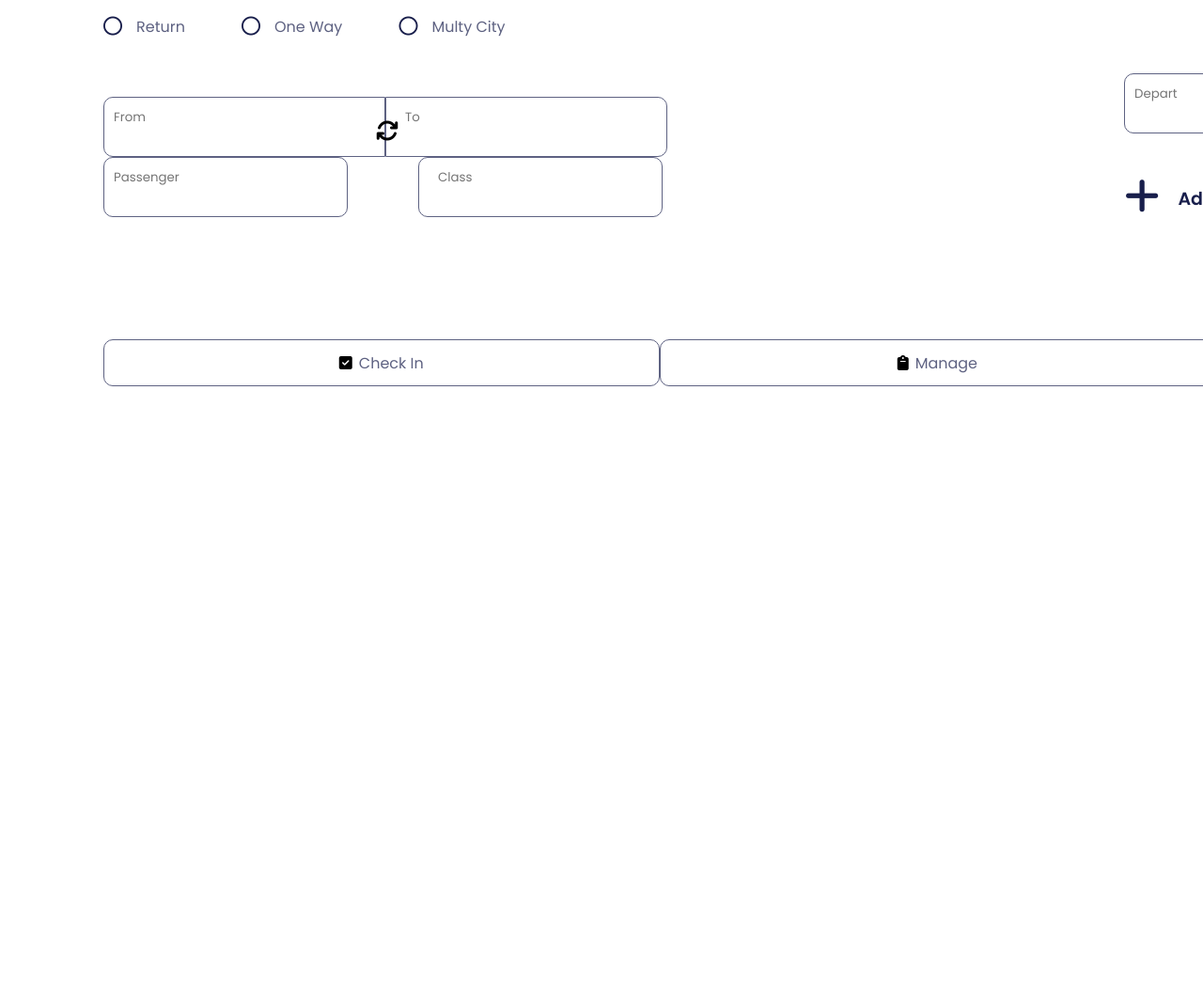
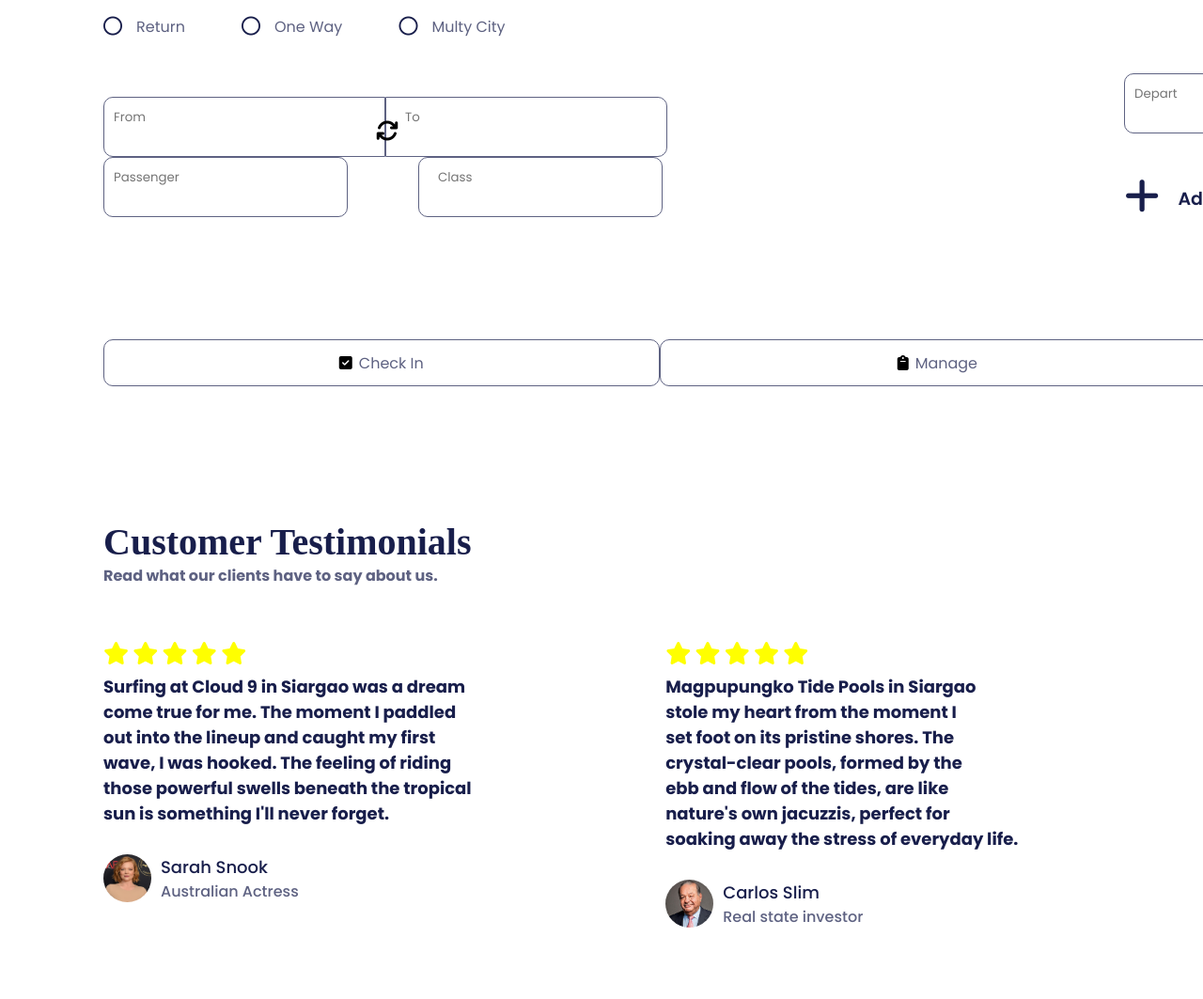
Before and after one commit to Kenshien22/Lakbay, a plain HTML site: page index.html in a window 1280 px wide. Shown: the part 1997-3060 px from the top of the page at 94% size. Before the commit the page ends 2408 px from the top, so only its background shows below. Drawn offline with Linux system fonts and the light colour scheme; a web font is replaced by a local one.

Commit message:
added testimonials content

```diff
--- a/index.html
+++ b/index.html
@@ -65,9 +65,7 @@
             </div>
         </div>
         <div class="Destination-section">
-            <div class="bg-icon">
-                <img src="./Assets/Images/Decore.png" alt="">
-            </div>
+
             <h2>Top Destinations</h2>
             <div class="destination-list">
                 <div class="disnation">
@@ -229,8 +227,85 @@
                 </div>
             </div>
         </div>
-        <div class="Testimonials-section"></div>
+        <div class="testimonials-section">
+            <div class="heading">
+                <h2>Customer Testimonials</h2>
+                <p>Read what our clients have to say about us.</p>
+            </div>
+            <div class="testimonial-container">
+                <div class="customer1">
+                    <div class="customer-feedback">
+                        <i class="fa-solid fa-star"></i>
+                        <i class="fa-solid fa-star"></i>
+                        <i class="fa-solid fa-star"></i>
+                        <i class="fa-solid fa-star"></i>
+                        <i class="fa-solid fa-star"></i>
+                        <p>Surfing at Cloud 9 in Siargao was a dream <br> come true for me. The moment I paddled <br>
+                            out
+                            into
+                            the lineup and caught my first <br> wave, I was hooked. The feeling of riding <br> those
+                            powerful
+                            swells beneath the tropical <br> sun is something I'll never forget.</p>
+                    </div>
+                    <div class="customer-name">
+                        <div class="image">
+                            <img src="./Assets/Images/witness1.jpg">
+                        </div>
+                        <p> Sarah Snook <span>Australian Actress</span></p>
+                    </div>
+                </div>
+                <!-- Customer 2 -->
+                <div class="customer2">
+                    <div class="customer-feedback">
+                        <i class="fa-solid fa-star"></i>
+                        <i class="fa-solid fa-star"></i>
+                        <i class="fa-solid fa-star"></i>
+                        <i class="fa-solid fa-star"></i>
+                        <i class="fa-solid fa-star"></i>
+                        <p>Magpupungko Tide Pools in Siargao <br> stole my heart from the moment I <br> set foot on its
+                            pristine shores. The <br> crystal-clear pools, formed by the <br> ebb and flow of the tides,
+                            are like <br>
+                            nature's own jacuzzis, perfect for <br> soaking away the stress of everyday life.</p>
+                    </div>
+                    <div class="customer-name">
+                        <div class="image">
+                            <img src="./Assets/Images/witness3.jpg">
+                        </div>
+                        <p> Carlos Slim <span>Real state investor</span></p>
+                    </div>
+                </div>
+                <div class="customer3">
+                    <div class="customer-feedback">
+                        <i class="fa-solid fa-star"></i>
+                        <i class="fa-solid fa-star"></i>
+                        <i class="fa-solid fa-star"></i>
+                        <i class="fa-solid fa-star"></i>
+                        <i class="fa-solid fa-star"></i>
+                        <p>My journey along Maasim River in Sarangani <br> Province was nothing short of enchanting.
+                            <br> As
+                            I
+                            kayaked through its winding channels,<br> I was surrounded by lush mangrove forests <br>
+                            teeming
+                            with
+                            wildlife. The tranquil atmosphere <br> was a welcome escape from the hustle and <br> bustle
+                            of
+                            city
+                            life.
+                        </p>
+                    </div>
+                    <div class="customer-name">
+                        <div class="image">
+                            <img src="./Assets/Images/witness2.jpg">
+                        </div>
+                        <p> Mark Lee <span>Song Writer</span></p>
+                    </div>
+                </div>
+            </div>
+        </div>
         <div class="Footer-section"></div>
+
+
+
     </div>
 
 </body>
--- a/styles/Booking.css
+++ b/styles/Booking.css
@@ -1,6 +1,6 @@
 .main .Book-section {
     display: grid;
-    height: 66vh;
+    height: 70vh;
     grid-template-rows: 80px 1fr auto;
     gap: 80px;
 }
@@ -231,6 +231,7 @@
     justify-content: center;
     border: 1px solid var(--Primary);
     border-radius: 10px;
+    cursor: pointer;
 }
 .main .Book-section .status-container .checkin-container p:nth-child(2) {
     margin-left: 7px;
--- a/styles/Destinations.css
+++ b/styles/Destinations.css
@@ -110,10 +110,9 @@
     transform: scale(1, 0);
     z-index: 3;
     transition: 400ms ease-in;
-    transform-origin: bottom;
     display: grid;
     grid-template-rows: 1fr auto;
-    background: var(--Tertiary);
+    background: #00ffee4b;
     border-radius: 20px;
 }
 .main .Destination-section .destination-list .disnation .hover-details .destination-container {
@@ -132,7 +131,7 @@
     font-weight: 500;
 }
 .main .Destination-section .destination-list .disnation .hover-details .destination-container span {
-    background: linear-gradient(to right, white, grey);
+    background: linear-gradient(to right, white, red, black);
     background-clip: text;
     color: transparent;
     font-size: 30px;
@@ -145,7 +144,7 @@
     margin: 0 20px;
 }
 .main .Destination-section .destination-list .disnation .hover-details .traveltrip-container p {
-    background: linear-gradient(to left, red, white);
+    background: linear-gradient(to left, red, black);
     background-clip: text;
     color: transparent;
     font-size: 18px;
--- a/styles/Testimonials.css
+++ b/styles/Testimonials.css
@@ -0,0 +1,165 @@
+.main .testimonials-section {
+    display: grid;
+    height: 70vh;
+    grid-template-rows: 180px 1fr;
+    margin-top: 100px;
+}
+.main .testimonials-section .heading {
+    grid-row: 1/2;
+    margin-top: 50px;
+}
+.main .testimonials-section .heading h2 {
+    display: flex;
+    align-items: center;
+    margin: 0 110px;
+    font-size: 40px;
+    color: var(--Tertiary);
+    font-family: 'Volkhov', serif;
+}
+.main .testimonials-section .heading p {
+    margin: 0 110px;
+    font-size: 16px;
+    color: var(--Primary);
+    font-weight: bold;
+}
+.main .testimonials-section .testimonial-container {
+    grid-row: 2/3;
+    display: grid;
+    grid-template-columns: repeat(3, 1fr);
+    gap: 20px;
+    margin: 0 110px;
+}
+.testimonials-section .testimonial-container .customer1 {
+    display: grid;
+    grid-template-rows: auto 1fr;
+}
+.testimonials-section .testimonial-container .customer1 .customer-feedback {
+    grid-row: 1/2;
+}
+.testimonials-section .testimonial-container .customer1 i {
+    font-size: 24px;
+    color: yellow;
+    padding-bottom: 10px;
+}
+.testimonials-section .testimonial-container .customer1 p {
+    font-size: 18px;
+    font-weight: bold;
+    color: var(--Tertiary);
+}
+.testimonials-section .testimonial-container .customer-name {
+    display: flex;
+    grid-row: 2/3;
+}
+.testimonials-section .testimonial-container .image {
+    width: 51px;
+    height: 51px;
+}
+.testimonials-section .testimonial-container .image img {
+    object-fit: cover;
+    border-radius: 50%;
+    width: 100%;
+    height: 100%;
+    margin-top: 30px;
+}
+.testimonials-section .testimonial-container .customer-name p {
+    margin-top: 30px;
+    margin-left: 10px;
+    font-size: 18px;
+    font-weight: 500;
+}
+.testimonials-section .testimonial-container .customer-name p span {
+    display: block;
+    font-size: 16px;
+    font-weight: 500;
+    color: var(--Primary);
+}
+/* Customer 2 */
+.testimonials-section .testimonial-container .customer2 {
+    display: grid;
+    grid-template-rows: auto 1fr;
+}
+.testimonials-section .testimonial-container .customer2 .customer-feedback {
+    grid-row: 1/2;
+}
+.testimonials-section .testimonial-container .customer2 i {
+    font-size: 24px;
+    color: yellow;
+    padding-bottom: 10px;
+}
+.testimonials-section .testimonial-container .customer2 p {
+    font-size: 18px;
+    font-weight: bold;
+    color: var(--Tertiary);
+}
+.testimonials-section .testimonial-container .customer2 .customer-name {
+    display: flex;
+    grid-row: 2/3;
+}
+.testimonials-section .testimonial-container .customer2 .image {
+    width: 51px;
+    height: 51px;
+}
+.testimonials-section .testimonial-container .customer2 .image img {
+    object-fit: cover;
+    border-radius: 50%;
+    width: 100%;
+    height: 100%;
+    margin-top: 30px;
+}
+.testimonials-section .testimonial-container .customer2 .customer-name p {
+    margin-top: 30px;
+    margin-left: 10px;
+    font-size: 18px;
+    font-weight: 500;
+}
+.testimonials-section .testimonial-container .customer2 .customer-name p span {
+    display: block;
+    font-size: 16px;
+    font-weight: 500;
+    color: var(--Primary);
+}
+/* Customer 3 */
+.testimonials-section .testimonial-container .customer3 {
+    display: grid;
+    grid-template-rows: auto 1fr;
+}
+.testimonials-section .testimonial-container .customer3 .customer-feedback {
+    grid-row: 1/2;
+}
+.testimonials-section .testimonial-container .customer3 i {
+    font-size: 24px;
+    color: yellow;
+    padding-bottom: 10px;
+}
+.testimonials-section .testimonial-container .customer3 p {
+    font-size: 18px;
+    font-weight: bold;
+    color: var(--Tertiary);
+}
+.testimonials-section .testimonial-container .customer3 .customer-name {
+    display: flex;
+    grid-row: 2/3;
+}
+.testimonials-section .testimonial-container .customer3 .image {
+    width: 51px;
+    height: 51px;
+}
+.testimonials-section .testimonial-container .customer3 .image img {
+    object-fit: cover;
+    border-radius: 50%;
+    width: 100%;
+    height: 100%;
+    margin-top: 30px;
+}
+.testimonials-section .testimonial-container .customer3 .customer-name p {
+    margin-top: 30px;
+    margin-left: 10px;
+    font-size: 18px;
+    font-weight: 500;
+}
+.testimonials-section .testimonial-container .customer3 .customer-name p span {
+    display: block;
+    font-size: 16px;
+    font-weight: 500;
+    color: var(--Primary);
+}
--- a/styles/styles.css
+++ b/styles/styles.css
@@ -4,6 +4,7 @@
 @import './Logo.css';
 @import './Destinations.css';
 @import './Booking.css';
+@import './Testimonials.css';
 * {
     margin: 0;
     padding: 0;
```
Also changed, not shown: Assets/Images/Star-Icon.png (deleted).
